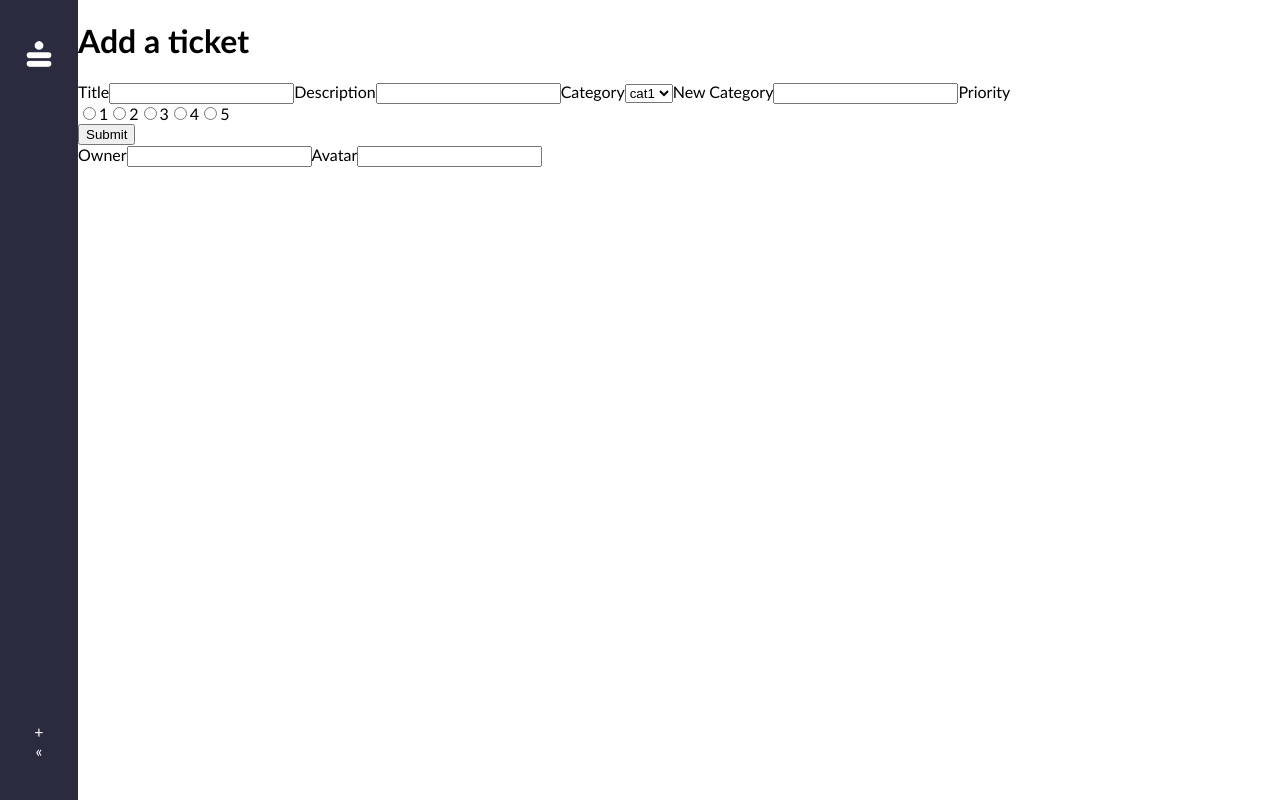
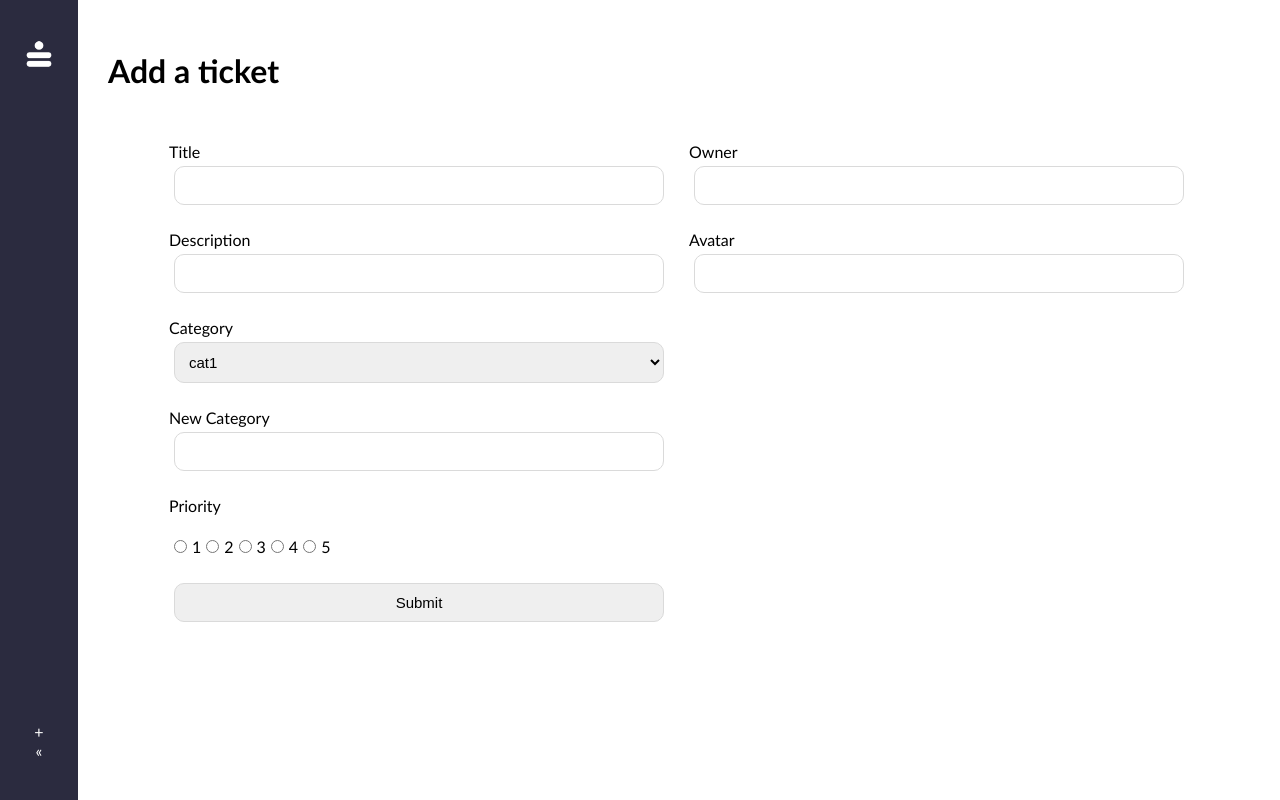
Before and after one commit to PatMiekina/monday-crm-clone, a React (Create React App) app: page /ticket in a window 1280 px wide. Built offline with nearby package versions, Linux system fonts and the light colour scheme.

Commit message:
add TicketPage styling

```diff
--- a/src/index.css
+++ b/src/index.css
@@ -151,3 +151,44 @@
   align-items: center;
   color: rgb(255,255,255);
 }
+
+/*--- Ticket Page ---*/
+
+.ticket {
+  padding: 30px;
+  width: 100%
+}
+
+.ticket .ticket-container {
+  width: 100%;
+  display: flex;
+  justify-content: center;
+}
+
+.ticket form {
+  display: flex;
+}
+
+.ticket form section {
+  display: flex;
+  flex-direction: column;
+  margin: 10px;
+  width: 500px;
+}
+
+.ticket form label {
+  margin: 20px 0 0 0;
+}
+
+.ticket form select,
+.ticket form input {
+  padding: 10px;
+  font-size: 15px;
+  border-radius: 10px;
+  border: 1.5px solid rgb(218, 218,218);
+  margin: 5px;
+}
+
+.ticket form .multiple-input-container{
+  margin: 20px 0;
+}
```
